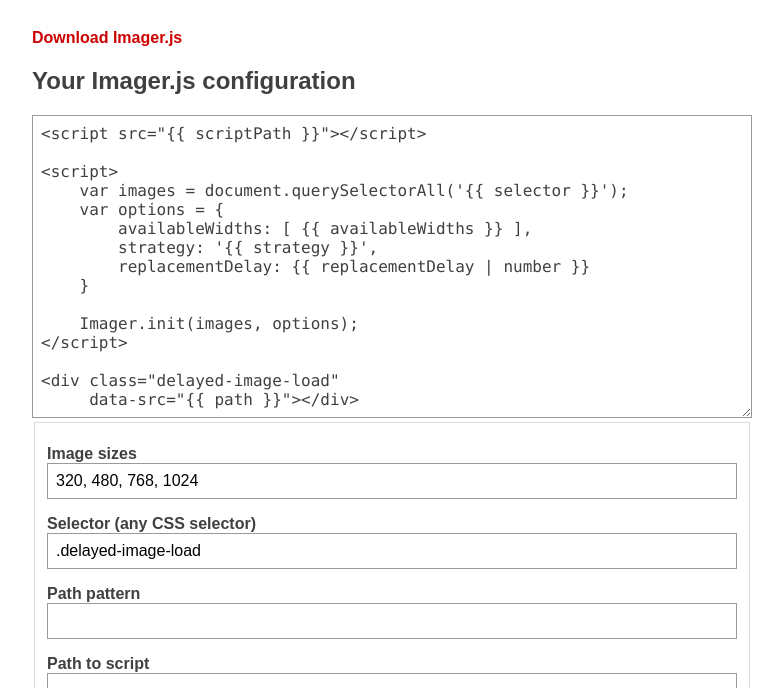
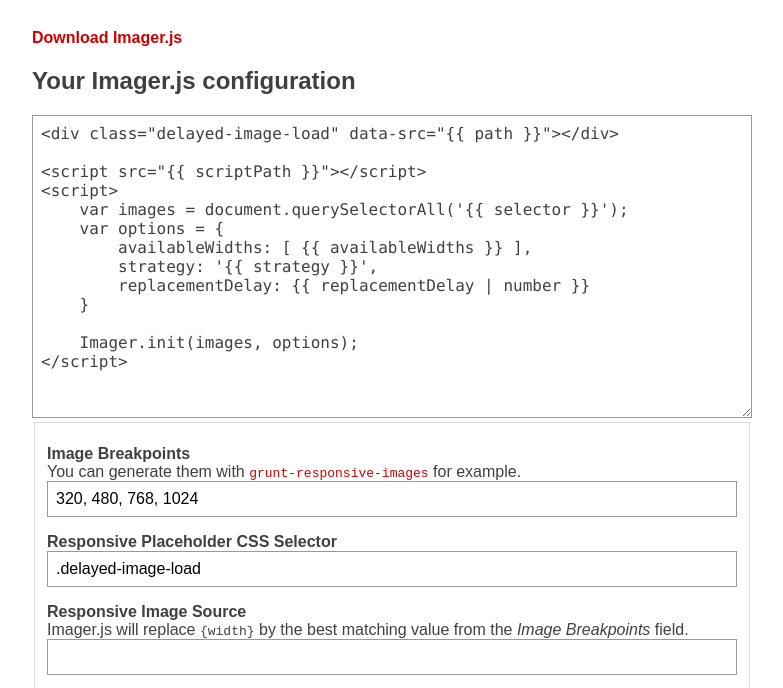
Before and after one commit to kaelig/Imager.js-customizer, a plain HTML site: page index.html in a window 1280 px wide. Shown: the part 92-780 px from the top of the page, without its empty margins (248-1031 px from the left). Drawn offline with nearby package versions, Linux system fonts and the light colour scheme.

Commit message:
Report changes from #1

```diff
--- a/index.html
+++ b/index.html
@@ -15,8 +15,9 @@
         <h2><label for="generated-code">Your Imager.js configuration</label></h2>
 
 <textarea class="text" name="generated-code" cols="30" rows="15" id="generated-code" select-on-click readonly="readonly">
+<div class="delayed-image-load" data-src="{{ path }}"></div>
+
 <script src="{{ scriptPath }}"></script>
-
 <script>
     var images = document.querySelectorAll('{{ selector }}');
     var options = {
@@ -27,26 +28,26 @@
 
     Imager.init(images, options);
 </script>
-
-<div class="delayed-image-load"
-     data-src="{{ path }}"></div></textarea>
+</textarea>
 
         <form ng-submit="generate()">
             <fieldset>
                 <p>
-                    <label for="o-availableWidths">Image sizes</label>
+                    <label for="o-availableWidths">Image Breakpoints</label>
+                    You can generate them with <a href="https://github.com/andismith/"><code>grunt-responsive-images</code></a> for example.
                     <input class="text" type="text" id="o-availableWidths" name="availableWidths" value="320, 480, 768, 1024" ng-model="availableWidths">
                 </p>
                 <p>
-                    <label for="o-selector">Selector <span>(any CSS selector)</span></label>
+                    <label for="o-selector">Responsive Placeholder CSS Selector</label>
                     <input class="text" type="text" id="o-selector" name="selector" value=".delayed-image-load" ng-model="selector">
                 </p>
                 <p>
-                    <label for="o-path">Path pattern</label>
+                    <label for="o-path">Responsive Image Source</label>
+                    Imager.js will replace <code>{width}</code> by the best matching value from the <em>Image Breakpoints</em> field.
                     <input class="text" type="text" id="o-path" name="path" ng-model="path">
                 </p>
                 <p>
-                    <label for="o-script-path">Path to script</label>
+                    <label for="o-script-path">Imager.js File Location</label>
                     <input class="text" type="text" id="o-script-path" name="script-path" ng-model="scriptPath">
                 </p>
 
```
